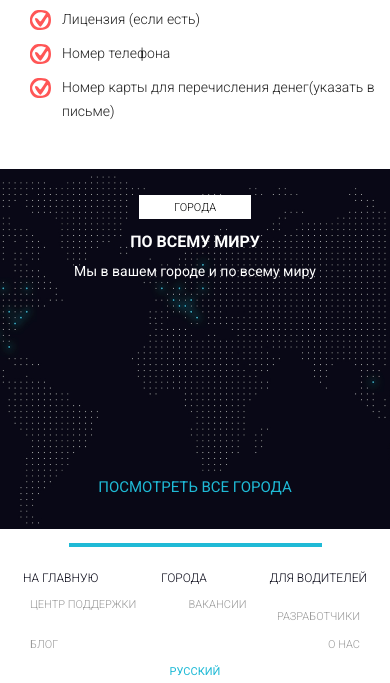
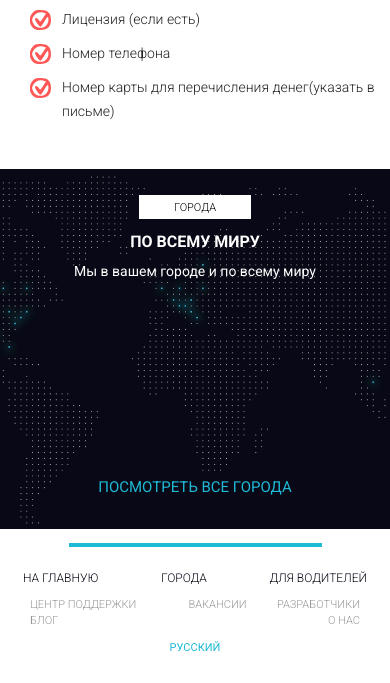
Before and after one commit to Ammigo88/Udemy_Uber, a plain HTML site: page index.html in a window 390 px wide. Shown: the part 6175-6858 px from the top of the page. Drawn offline with nearby package versions, Linux system fonts and the light colour scheme.

Commit message:
uber_site

```diff
--- a/sass/_media.sass
+++ b/sass/_media.sass
@@ -405,8 +405,6 @@
 					&:nth-child(2)
 						width: 80px
 						text-align: right
-					&:nth-child(n+3)
-						margin-top: 12px
 
 
 
```
Also changed, not shown: css/style.min.css, 1 other file.
